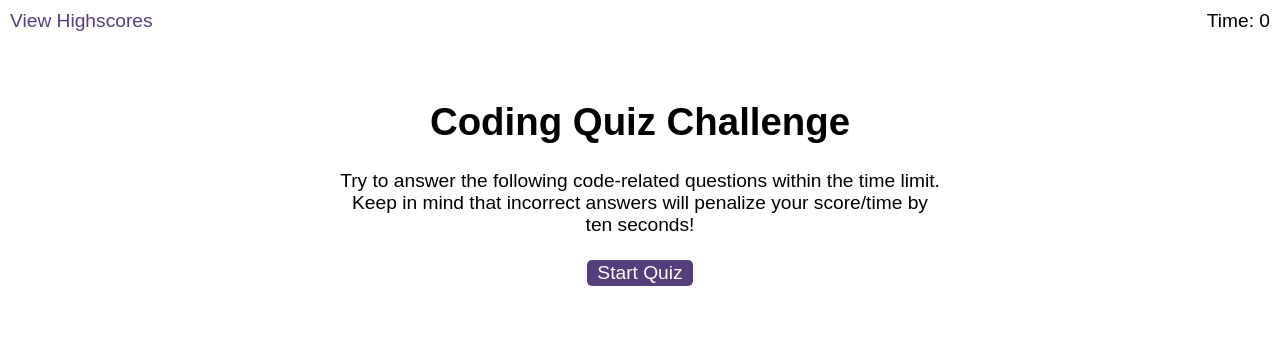
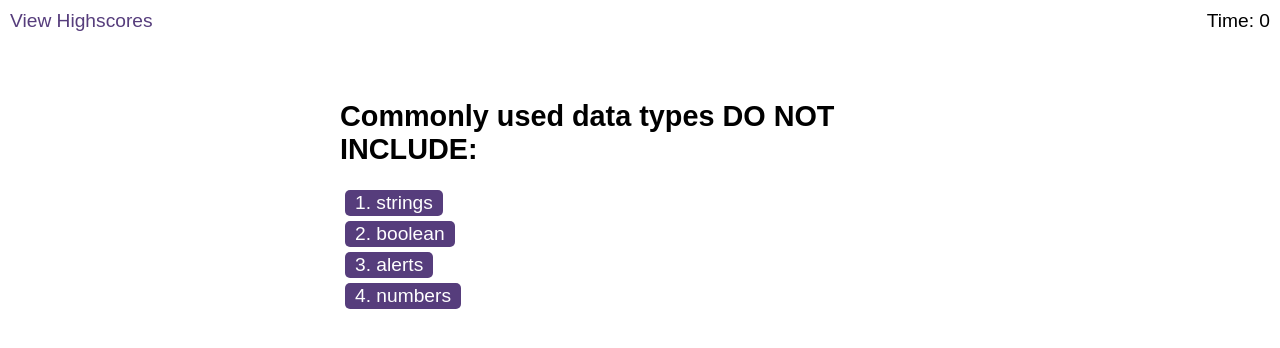
Before and after one commit to adahollins/Code-Quiz, a plain HTML site: page index.html in a window 1280 px wide. Both pictures are taken after a click on the button "Start Quiz". Drawn offline with Linux system fonts and the light colour scheme.

Commit message:
Added first questions

```diff
--- a/assets/js/logic.js
+++ b/assets/js/logic.js
@@ -1,3 +1,9 @@
-// Timer from 100 seconds
+// Timer from 100 seconds that starts when clicked a button
+// When timer stops, give score 0
 
-// Subtract time when question is wrong
+// Subtract 15 seconds when question is wrong
+
+var timer = document.querySelector("#time");
+var buttonStart = document.querySelector("#start");
+
+setInterval()
--- a/assets/js/questions.js
+++ b/assets/js/questions.js
@@ -1 +1,53 @@
-// Make questions appear
+// Make questions unhide after each button is selected
+
+// Add Event Listener for each button
+// When it's correct, add points, 'Correct' and sound
+// When it's incorrect, subtract time, 'Wrong' and sound
+
+
+// Question: Commonly used data types DO NOT INCLUDE:
+// Answers: strings , boolean , alerts , numbers
+// Question: The conditon in an if / else statment is enclosed within _____ .
+// Answers: quotes, burly brackets , parenthesis , square brackets
+// Question: Arrays in JavaScript cna be stored in _____ .
+// Answers: number of strings , other arrays, booleans, all the above
+// Question: String values must be enclosed in ______ when being assigned to variables.
+// Answers: commas , curly brackets , quotes , parenthesis
+// Question: A very useful tool during development and debugging for printing content in the debugger is:
+// Answers: Javascript , terminal / bash ,  for loops , console.log
+
+var buttonQuestions = document.querySelector("#question-title");
+var buttonAnswers = document.querySelector("#choices");
+var buttonStart = document.querySelector("#start");
+
+// Adds first question
+showQuestionOne();
+
+// Hides quiz content and shows question content
+buttonStart.addEventListener("click", function(event) {
+    var startPage = document.querySelector("#start-screen");
+    var displaySettings = startPage.style.display;
+    var questionPage = document.querySelector("#questions")
+
+    if (displaySettings == 'none') {
+        startPage.style.display = 'block';
+        questionPage.style.display = 'none';
+    } else {
+        startPage.style.display = 'none';
+        questionPage.style.display = 'block';
+    }
+});
+
+// Adds first questions function
+function showQuestionOne() {
+    var questionOne = "Commonly used data types DO NOT INCLUDE:";
+    var answersOne = ["1. strings", "2. boolean", "3. alerts", "4. numbers"];
+
+    buttonQuestions.textContent += questionOne;
+
+    function makeButtons() {
+        for (var i = 0; i < answersOne.length; i++) {
+            document.getElementById("choices").innerHTML += "<button>" + answersOne[i] + "</button>";
+        }
+    } makeButtons()
+};
--- a/assets/js/scores.js
+++ b/assets/js/scores.js
@@ -1,3 +1,7 @@
 // High scores
 
-// Save all score to localStorage
+// Save all score with initials to localStorage
+
+// Give option to clear all with a button
+
+var scores = ;
```
Also changed, not shown: index.html (+2 -1 lines).
